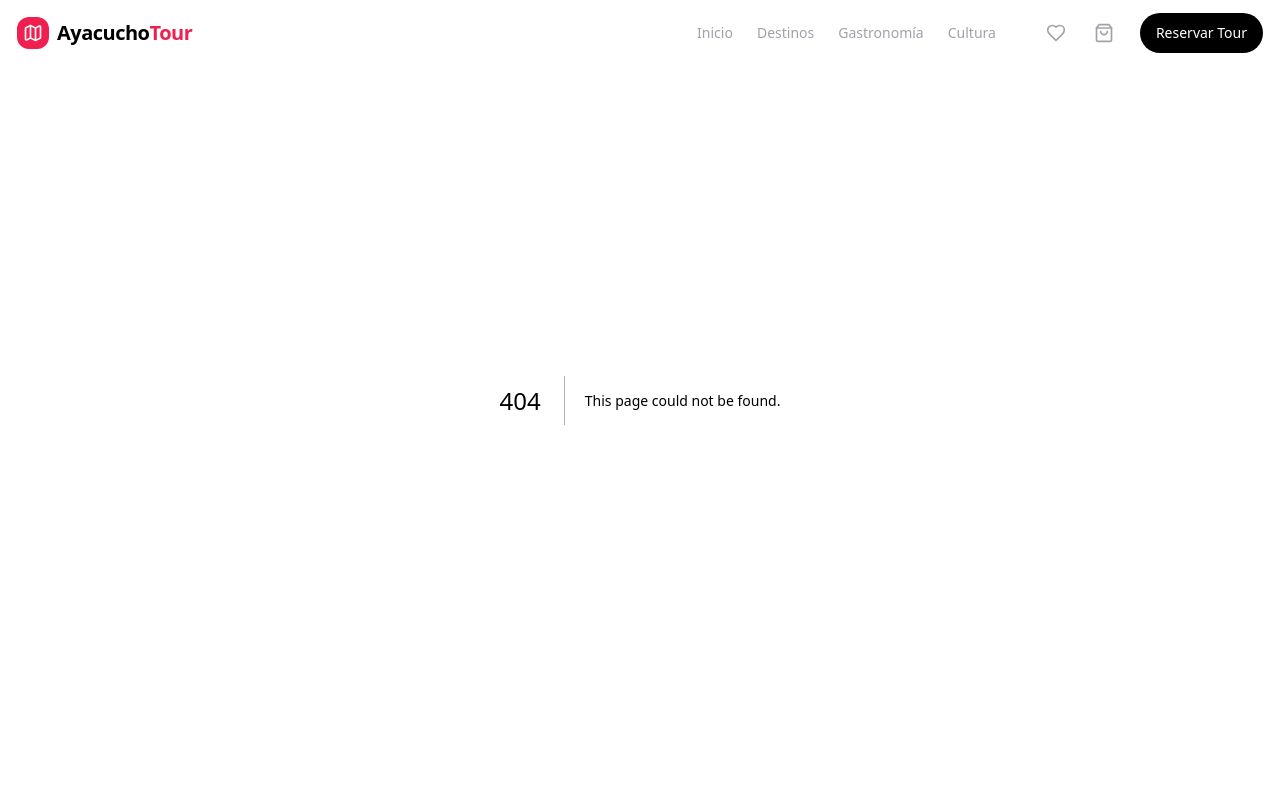
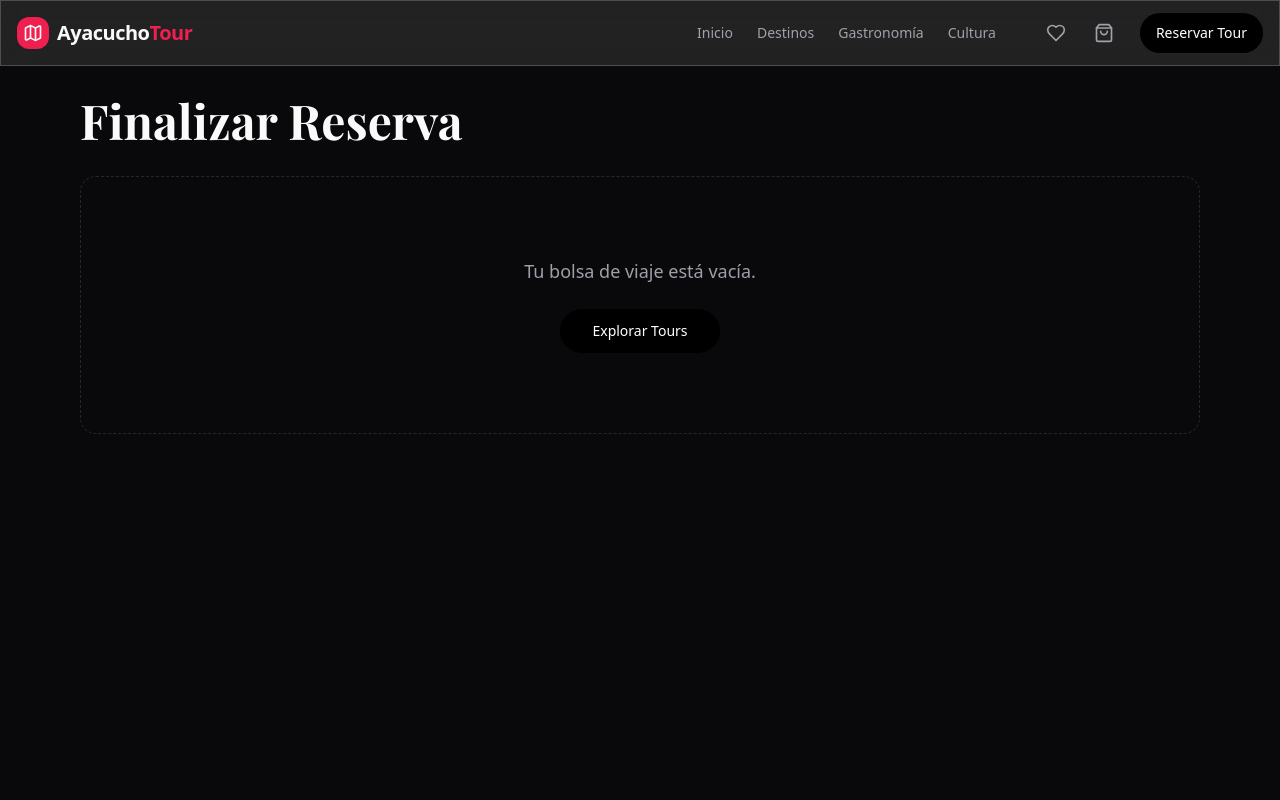
Before and after one commit to KevinQuispeCarpio/Pagina-de-Tour-de-Ayacucho, a Next.js app: page /checkout in a window 1280 px wide. Before the commit this address had no page. Shown: the top 800 px of the page. Built offline with nearby package versions, Linux system fonts and the light colour scheme; a web font is replaced by a local one.

Commit message:
feat: implement navigation layout, constants, and checkout page functionality

```diff
--- /dev/null
+++ b/src/app/checkout/page.tsx
@@ -0,0 +1,130 @@
+"use client";
+
+import { motion } from "framer-motion";
+import { useStore } from "@/store/useStore";
+import { TOURS } from "@/constants/data";
+import { Card, CardContent } from "@/components/ui/card";
+import { Button } from "@/components/ui/button";
+import { Badge } from "@/components/ui/badge";
+import { CreditCard, Trash2, ArrowRight } from "lucide-react";
+import Link from "next/link";
+
+export default function CheckoutPage() {
+  const cart = useStore((state) => state.cart);
+  const removeFromCart = useStore((state) => state.removeFromCart);
+
+  // Obtener los datos completos de los tours que están en el carrito
+  const cartItems = TOURS.filter(tour => cart.includes(tour.id));
+
+  // Cálculos de pago
+  const subtotal = cartItems.reduce((acc, item) => acc + item.price, 0);
+  const igv = subtotal * 0.18;
+  const total = subtotal + igv;
+
+  return (
+    <div className="pt-24 pb-16 min-h-screen bg-background">
+      <div className="container mx-auto px-4 max-w-6xl">
+        <h1 className="text-4xl md:text-5xl font-bold font-[family-name:var(--font-playfair)] mb-8">
+          Finalizar Reserva
+        </h1>
+
+        {cartItems.length === 0 ? (
+          <motion.div
+            initial={{ opacity: 0 }}
+            animate={{ opacity: 1 }}
+            className="text-center py-20 border border-dashed border-zinc-800 rounded-2xl"
+          >
+            <p className="text-zinc-400 text-lg mb-6">Tu bolsa de viaje está vacía.</p>
+            <Button asChild size="lg" className="rounded-full">
+              <Link href="/tours">Explorar Tours</Link>
+            </Button>
+          </motion.div>
+        ) : (
+          <div className="grid grid-cols-1 lg:grid-cols-3 gap-8">
+            {/* Lista de Items en el carrito */}
+            <div className="lg:col-span-2 space-y-4">
+              <h2 className="text-xl font-bold mb-4">Tus Tours Seleccionados ({cartItems.length})</h2>
+              {cartItems.map((item, index) => (
+                <motion.div
+                  key={item.id}
+                  initial={{ opacity: 0, x: -20 }}
+                  animate={{ opacity: 1, x: 0 }}
+                  transition={{ delay: index * 0.1 }}
+                >
+                  <Card className="flex flex-col sm:flex-row overflow-hidden border-zinc-800 bg-zinc-950/50">
+                    <div
+                      className="h-40 sm:w-48 sm:h-auto bg-cover bg-center"
+                      style={{ backgroundImage: `url(${item.image})` }}
+                    />
+                    <CardContent className="p-6 flex-1 flex flex-col justify-between">
+                      <div className="flex justify-between items-start gap-4">
+                        <div>
+                          <Badge variant="secondary" className="mb-2 bg-primary/20 text-primary border-none">
+                            {item.duration}
+                          </Badge>
+                          <h3 className="text-lg font-bold text-white mb-1">{item.name}</h3>
+                          <p className="text-sm text-zinc-400 line-clamp-1">{item.description}</p>
+                        </div>
+                        <span className="text-xl font-bold text-primary whitespace-nowrap">S/ {item.price}</span>
+                      </div>
+                      <div className="mt-4 flex justify-end">
+                        <Button
+                          variant="ghost"
+                          size="sm"
+                          className="text-red-400 hover:text-red-300 hover:bg-red-400/10"
+                          onClick={() => removeFromCart(item.id)}
+                        >
+                          <Trash2 className="w-4 h-4 mr-2" /> Eliminar
+                        </Button>
+                      </div>
+                    </CardContent>
+                  </Card>
+                </motion.div>
+              ))}
+            </div>
+
+            {/* Panel de Checkout Lateral */}
+            <motion.div
+              initial={{ opacity: 0, y: 20 }}
+              animate={{ opacity: 1, y: 0 }}
+              className="lg:col-span-1"
+            >
+              <Card className="sticky top-24 border-zinc-800 bg-zinc-950/80 backdrop-blur-md">
+                <CardContent className="p-6">
+                  <h2 className="text-xl font-bold mb-6">Resumen de Compra</h2>
+
+                  <div className="space-y-3 text-sm mb-6 pb-6 border-b border-zinc-800">
+                    <div className="flex justify-between">
+                      <span className="text-zinc-400">Subtotal</span>
+                      <span>S/ {subtotal.toFixed(2)}</span>
+                    </div>
+                    <div className="flex justify-between">
+                      <span className="text-zinc-400">Impuestos (IGV 18%)</span>
+                      <span>S/ {igv.toFixed(2)}</span>
+                    </div>
+                  </div>
+
+                  <div className="flex justify-between items-center mb-8">
+                    <span className="font-bold text-lg">Total</span>
+                    <span className="text-3xl font-bold text-white">S/ {total.toFixed(2)}</span>
+                  </div>
+
+                  <div className="space-y-4">
+                    <Button className="w-full h-12 text-base rounded-xl bg-primary hover:bg-primary/90 text-white shadow-lg shadow-primary/20">
+                      <CreditCard className="w-5 h-5 mr-2" /> Pagar Seguro
+                    </Button>
+                    <div className="text-center">
+                      <Link href="/tours" className="text-sm text-primary hover:underline inline-flex items-center">
+                        Seguir explorando <ArrowRight className="w-4 h-4 ml-1" />
+                      </Link>
+                    </div>
+                  </div>
+                </CardContent>
+              </Card>
+            </motion.div>
+          </div>
+        )}
+      </div>
+    </div>
+  );
+}
--- a/src/app/tours/page.tsx
+++ b/src/app/tours/page.tsx
@@ -7,35 +7,7 @@ import { Button } from "@/components/ui/button";
 import { Map, Calendar, Clock, Check, ShoppingBag } from "lucide-react";
 import { useStore } from "@/store/useStore";
 
-const TOURS = [
-  {
-    id: "tour-imperial",
-    name: "Ruta Imperial Wari & Quinua",
-    description: "Explora la capital del primer imperio andino y la histórica Pampa de Ayacucho.",
-    image: "https://images.unsplash.com/photo-1526392060635-9d60198d3de3?q=80&w=2000&auto=format&fit=crop",
-    price: 85,
-    duration: "Full Day (8 horas)",
-    includes: ["Transporte privado", "Guía oficial", "Almuerzo típico", "Tickets de ingreso"],
-  },
-  {
-    id: "tour-millpu",
-    name: "Aventura en Aguas Turquesas",
-    description: "Caminata por el impresionante cañón de Circamarca hasta llegar a las piscinas naturales.",
-    image: "https://images.unsplash.com/photo-1476514525535-07fb3b4ae5f1?q=80&w=2000&auto=format&fit=crop",
-    price: 120,
-    duration: "Full Day (10 horas)",
-    includes: ["Transporte ida y vuelta", "Guía de aventura", "Box lunch", "Botiquín 1ros auxilios"],
-  },
-  {
-    id: "tour-ciudad",
-    name: "City Tour Colonial",
-    description: "Recorrido por las principales iglesias, casonas coloniales y talleres de artesanía.",
-    image: "https://images.unsplash.com/photo-1587595431973-160d0d94add1?q=80&w=2000&auto=format&fit=crop",
-    price: 45,
-    duration: "Half Day (4 horas)",
-    includes: ["Transporte turístico", "Guía especializado", "Degustación de Muyuchi"],
-  }
-];
+import { TOURS } from "@/constants/data";
 
 export default function ToursPage() {
   const cart = useStore((state) => state.cart);
--- a/src/components/layout/Navbar.tsx
+++ b/src/components/layout/Navbar.tsx
@@ -65,6 +65,7 @@ export function Navbar() {
                 </span>
               )}
             </Button>
+            <Link href="/checkout">
               <Button variant="ghost" size="icon" className="relative text-muted-foreground hover:text-primary">
                 <ShoppingBag className="w-5 h-5" />
                 {cart.length > 0 && (
@@ -73,6 +74,7 @@ export function Navbar() {
                   </span>
                 )}
               </Button>
+            </Link>
             <Button className="rounded-full ml-2">Reservar Tour</Button>
           </div>
         </nav>
--- a/src/constants/data.ts
+++ b/src/constants/data.ts
@@ -60,3 +60,33 @@ export const GASTRONOMY = [
     price: 5
   }
 ];
+
+export const TOURS = [
+  {
+    id: "tour-imperial",
+    name: "Ruta Imperial Wari & Quinua",
+    description: "Explora la capital del primer imperio andino y la histórica Pampa de Ayacucho.",
+    image: "https://images.unsplash.com/photo-1526392060635-9d60198d3de3?q=80&w=2000&auto=format&fit=crop",
+    price: 85,
+    duration: "Full Day (8 horas)",
+    includes: ["Transporte privado", "Guía oficial", "Almuerzo típico", "Tickets de ingreso"],
+  },
+  {
+    id: "tour-millpu",
+    name: "Aventura en Aguas Turquesas",
+    description: "Caminata por el impresionante cañón de Circamarca hasta llegar a las piscinas naturales.",
+    image: "https://images.unsplash.com/photo-1476514525535-07fb3b4ae5f1?q=80&w=2000&auto=format&fit=crop",
+    price: 120,
+    duration: "Full Day (10 horas)",
+    includes: ["Transporte ida y vuelta", "Guía de aventura", "Box lunch", "Botiquín 1ros auxilios"],
+  },
+  {
+    id: "tour-ciudad",
+    name: "City Tour Colonial",
+    description: "Recorrido por las principales iglesias, casonas coloniales y talleres de artesanía.",
+    image: "https://images.unsplash.com/photo-1587595431973-160d0d94add1?q=80&w=2000&auto=format&fit=crop",
+    price: 45,
+    duration: "Half Day (4 horas)",
+    includes: ["Transporte turístico", "Guía especializado", "Degustación de Muyuchi"],
+  }
+];
```
Lines whose indentation alone changed are shown as unchanged.
